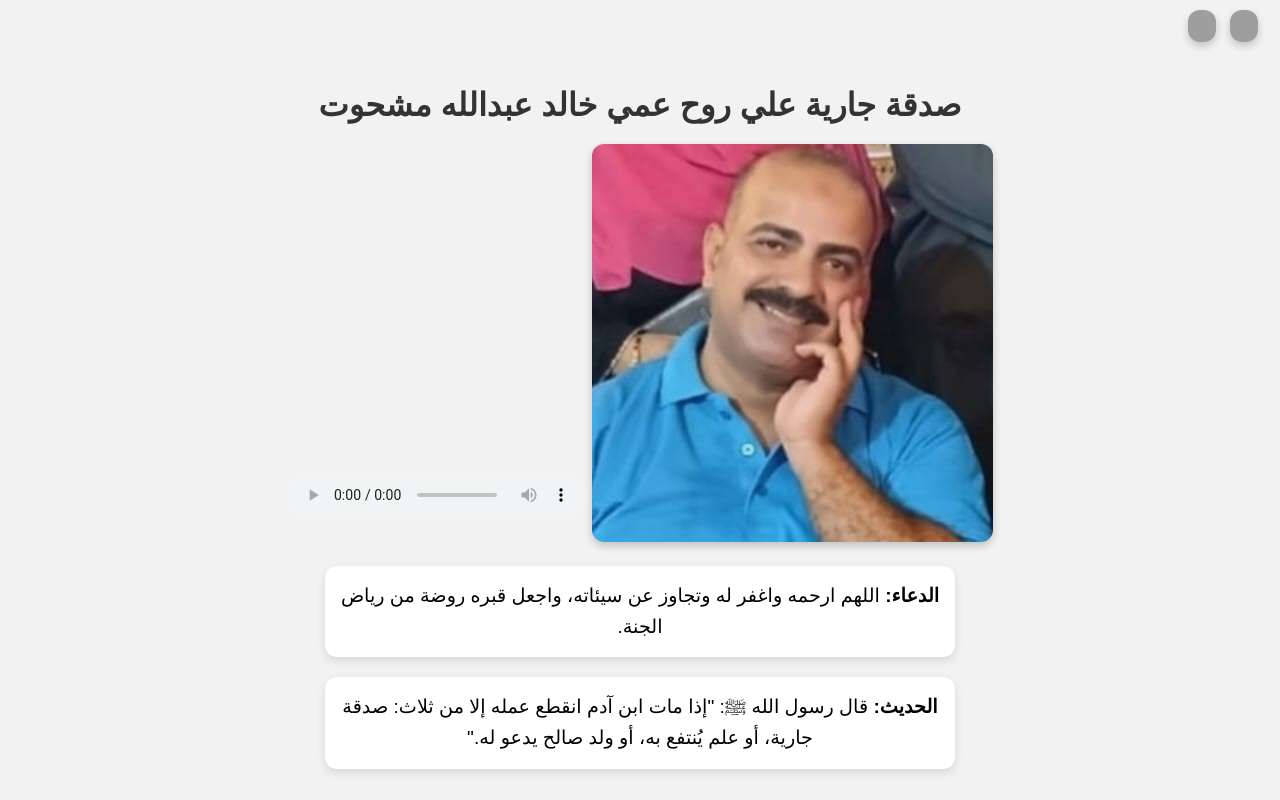
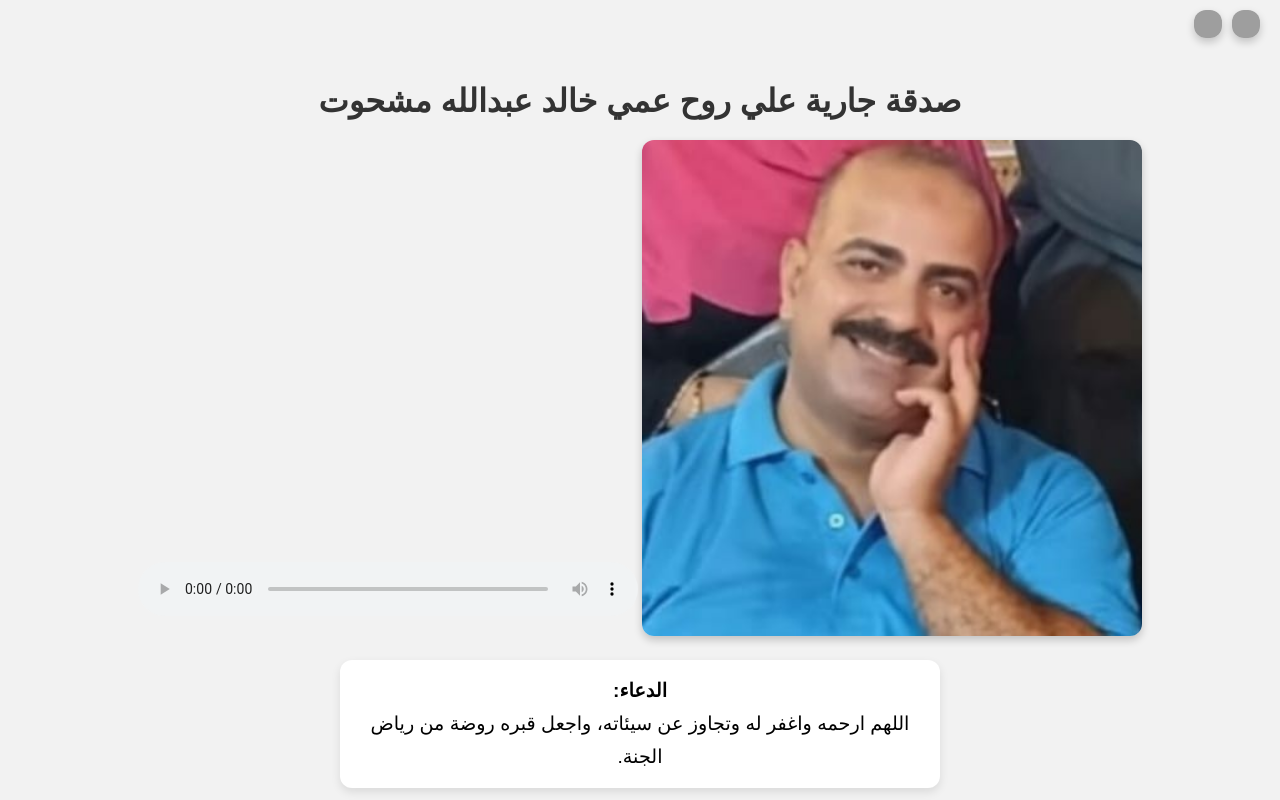
Before and after one commit to AhmadSalama8/khaled, a plain HTML site: page index.html in a window 1280 px wide. Shown: the top 800 px of the page. Drawn offline with Linux system fonts and the light colour scheme; grey boxes are pictures that could not be loaded.

Commit message:
Update index.html

```diff
--- a/index.html
+++ b/index.html
@@ -1,10 +1,14 @@
 <!DOCTYPE html>
 <html lang="ar" dir="rtl">
 <head>
-  <meta charset="UTF-8">
-  <meta name="viewport" content="width=device-width, initial-scale=1.0">
+  <meta charset="UTF-8" />
+  <meta name="viewport" content="width=device-width, initial-scale=1.0" />
   <title>صدقة جارية</title>
   <style>
+    * {
+      box-sizing: border-box;
+    }
+
     body {
       background-color: #f2f2f2;
       font-family: 'Arial', sans-serif;
@@ -27,8 +31,8 @@
     }
 
     .share-buttons a img {
-      width: 32px;
-      height: 32px;
+      width: 28px;
+      height: 28px;
     }
 
     .counter {
@@ -37,20 +41,23 @@
     }
 
     h1 {
-      font-size: 2em;
+      font-size: 6vw;
       color: #333;
       margin: 30px 10px 20px;
     }
 
     img {
-      max-width: 90%;
+      width: 90%;
+      max-width: 500px;
       height: auto;
       border-radius: 12px;
       box-shadow: 0 4px 8px rgba(0,0,0,0.2);
     }
 
     audio {
-      margin: 20px 0;
+      margin: 20px auto;
+      width: 90%;
+      max-width: 500px;
     }
 
     .box {
@@ -60,8 +67,17 @@
       margin: 20px auto;
       max-width: 600px;
       box-shadow: 0 4px 10px rgba(0,0,0,0.1);
-      font-size: 1.2em;
-      line-height: 1.6;
+      font-size: 4vw;
+      line-height: 1.7;
+    }
+
+    @media (min-width: 768px) {
+      h1 {
+        font-size: 2em;
+      }
+      .box {
+        font-size: 1.2em;
+      }
     }
 
     footer {
@@ -91,19 +107,21 @@
 
   <h1>صدقة جارية علي روح عمي خالد عبدالله مشحوت</h1>
 
-  <img src="IMG-20240921-WA0077~2.jpg" alt="صورة عمي">
+  <img src="IMG-20240921-WA0077~2.jpg" alt="صورة عمي" />
 
   <audio controls autoplay>
-    <source src="alfatiha.mp3" type="audio/mpeg">
+    <source src="alfatiha.mp3" type="audio/mpeg" />
     المتصفح لا يدعم تشغيل الصوت.
   </audio>
 
   <div class="box">
-    <strong>الدعاء:</strong> اللهم ارحمه واغفر له وتجاوز عن سيئاته، واجعل قبره روضة من رياض الجنة.
+    <strong>الدعاء:</strong><br>
+    اللهم ارحمه واغفر له وتجاوز عن سيئاته، واجعل قبره روضة من رياض الجنة.
   </div>
 
   <div class="box">
-    <strong>الحديث:</strong> قال رسول الله ﷺ: "إذا مات ابن آدم انقطع عمله إلا من ثلاث: صدقة جارية، أو علم يُنتفع به، أو ولد صالح يدعو له."
+    <strong>الحديث:</strong><br>
+    قال رسول الله ﷺ: "إذا مات ابن آدم انقطع عمله إلا من ثلاث: صدقة جارية، أو علم يُنتفع به، أو ولد صالح يدعو له."
   </div>
 
   <footer>
```
